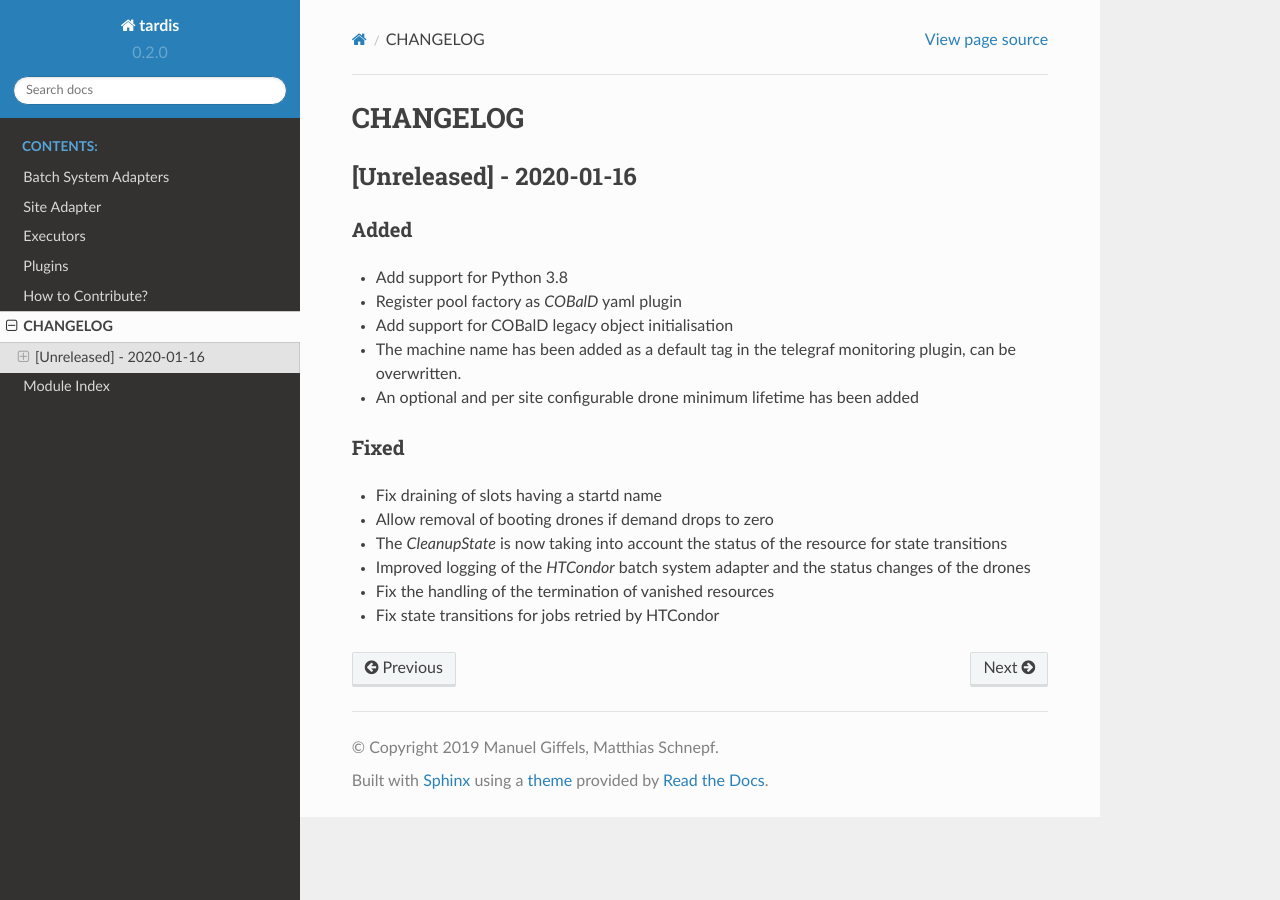
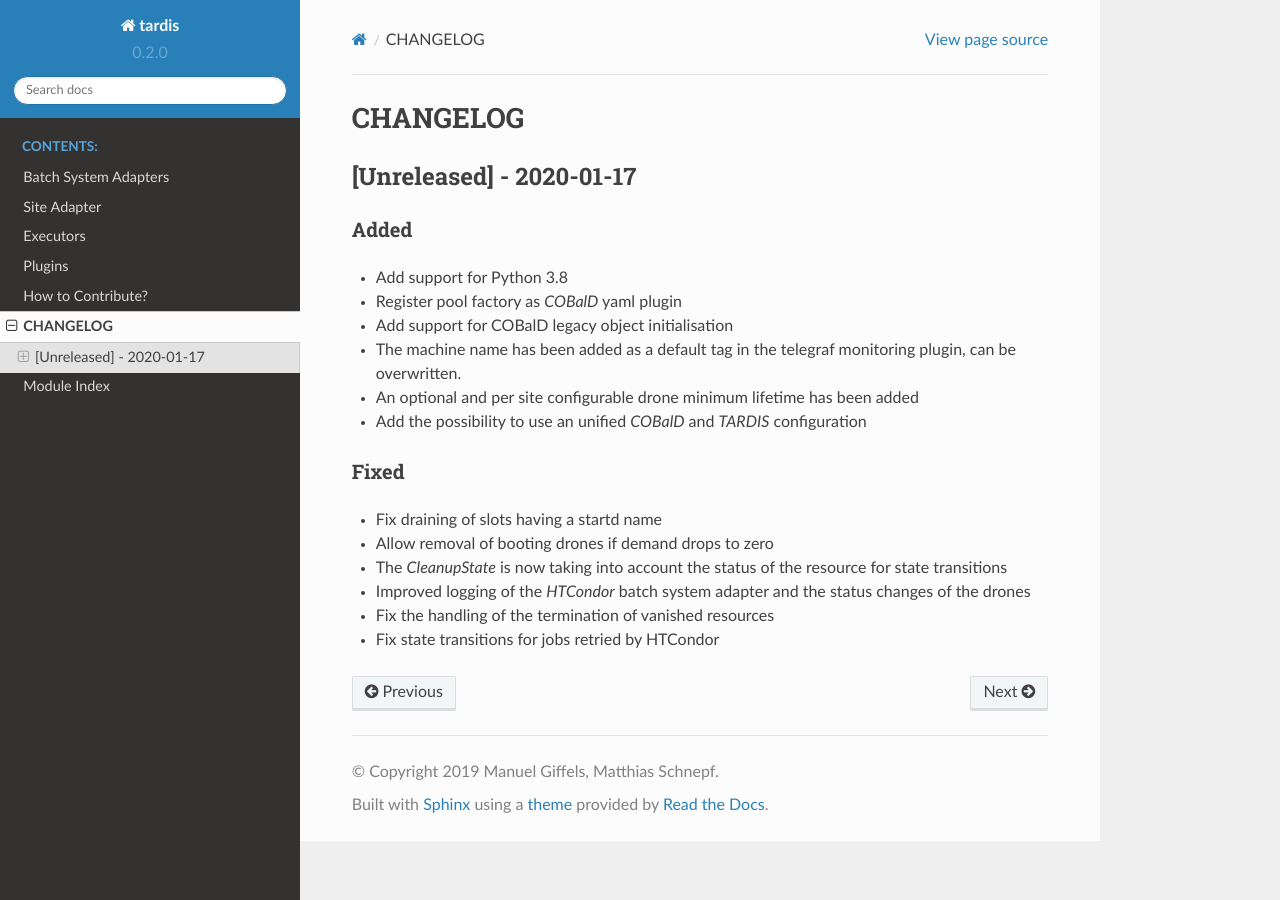
Before and after one commit to MatterMiners/tardis, a Sphinx documentation site: the page built from docs/source/changelog.rst, in a window 1280 px wide. Built offline with Sphinx 7.4.7 and the Read the Docs theme 2.0.0, drawn with Linux system fonts in a browser that asks for light colours.

Commit message:
Add unified configuration to the documentation and the change log

```diff
--- a/docs/source/changelog.rst
+++ b/docs/source/changelog.rst
@@ -1,4 +1,4 @@
-.. Created by changelog.py at 2020-01-16, command
+.. Created by changelog.py at 2020-01-17, command
    '/Users/giffler/.cache/pre-commit/repont7o94ca/py_env-default/bin/changelog docs/source/changes compile --output=docs/source/changelog.rst'
    based on the format of 'https://keepachangelog.com/'
 
@@ -6,7 +6,7 @@
 CHANGELOG
 #########
 
-[Unreleased] - 2020-01-16
+[Unreleased] - 2020-01-17
 =========================
 
 Added
@@ -17,6 +17,7 @@ Added
 * Add support for COBalD legacy object initialisation
 * The machine name has been added as a default tag in the telegraf monitoring plugin, can be overwritten.
 * An optional and per site configurable drone minimum lifetime has been added
+* Add the possibility to use an unified `COBalD` and `TARDIS` configuration
 
 Fixed
 -----
--- /dev/null
+++ b/docs/source/changes/125.add_unified_configuration.yaml
@@ -0,0 +1,6 @@
+category: added
+summary: Add the possibility to use an unified `COBalD` and `TARDIS` configuration
+pull requests:
+  - 125
+description: |
+  The possibility to combine the `COBalD` and the `TARDIS` configuration in one single `yaml` has been added.
```
Also changed, not shown: docs/source/index.rst (+69 -0 lines).
